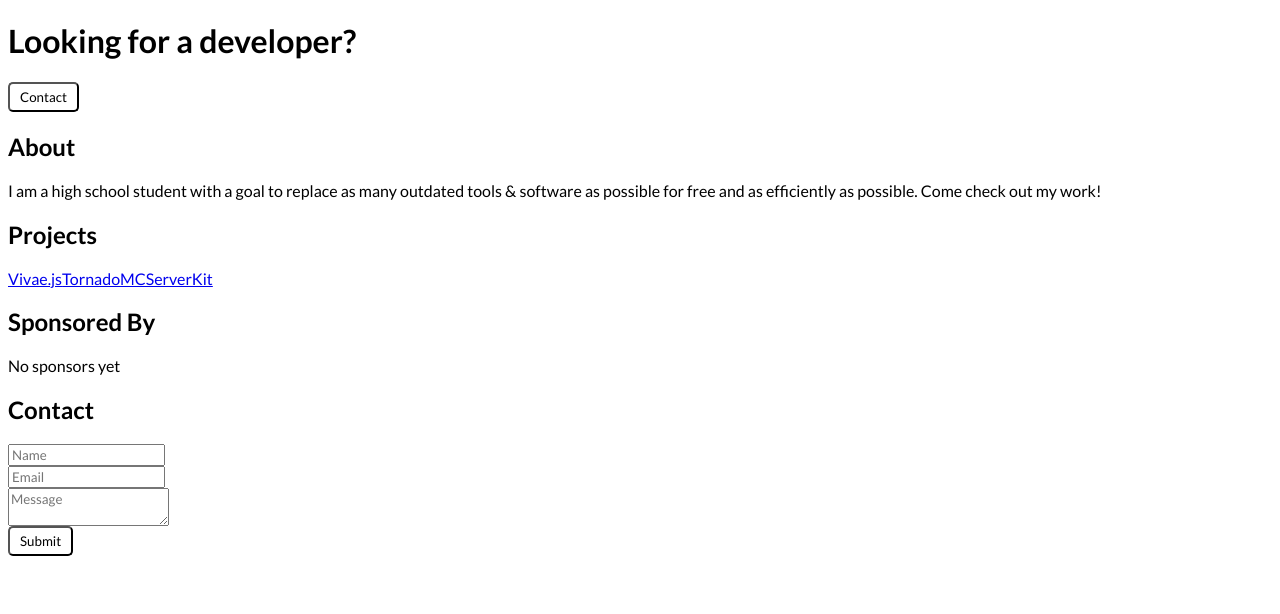
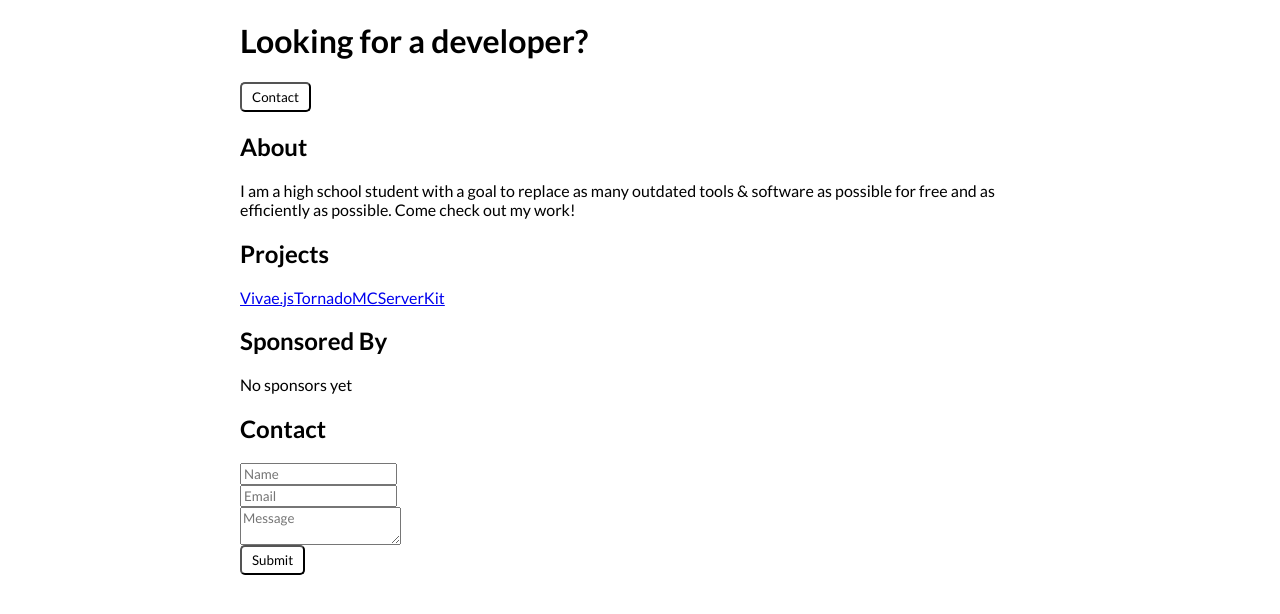
Before and after one commit to nathanieljramirez/portfolio, a React app: page / in a window 1280 px wide. Shown: the top 614 px of the page. Built offline with nearby package versions, Linux system fonts and the light colour scheme; the HTML template or start-up script is replaced by a standard one.

Commit message:
Center root

```diff
--- a/src/index.css
+++ b/src/index.css
@@ -3,6 +3,11 @@
 :root {
   --lato: "Lato", sans-serif;
   font-family: var(--lato);
+}
+
+#root {
+  margin: 0 auto;
+  max-width: 800px;
 }
 
 button,
```
